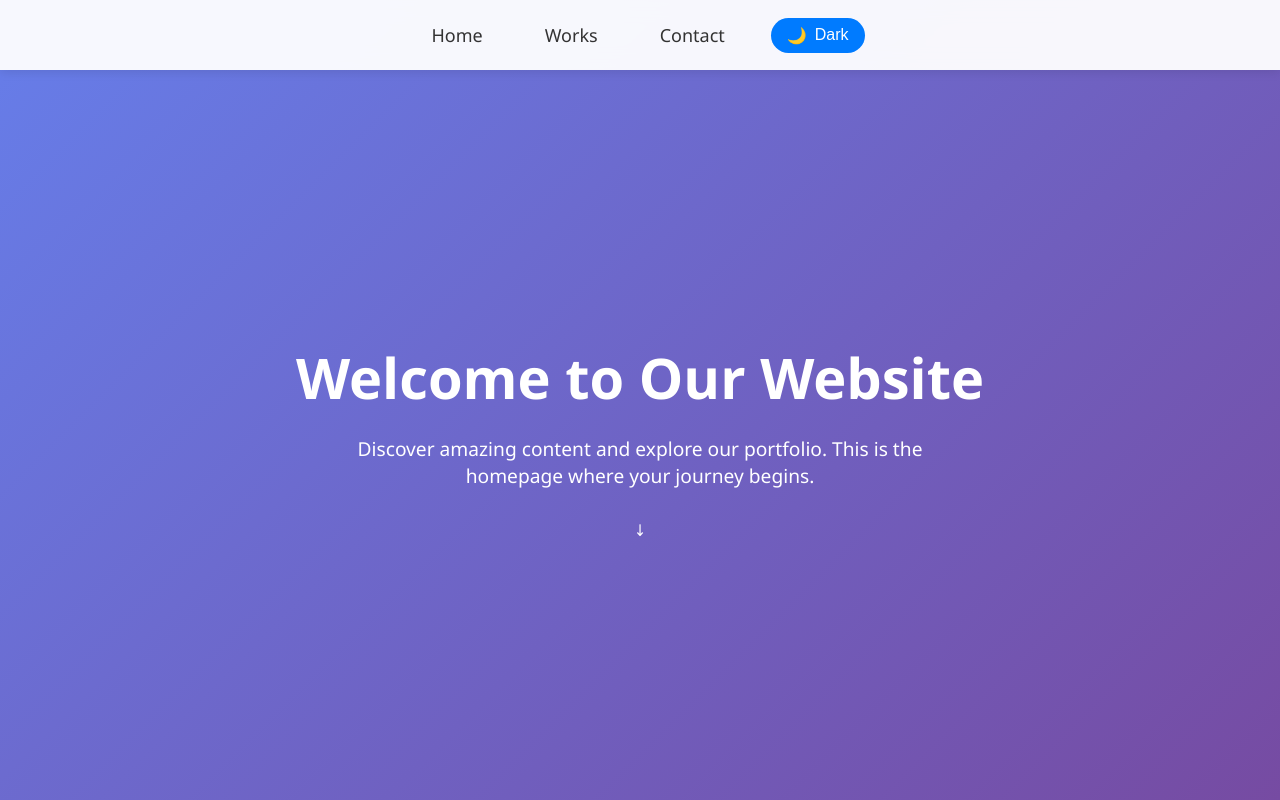
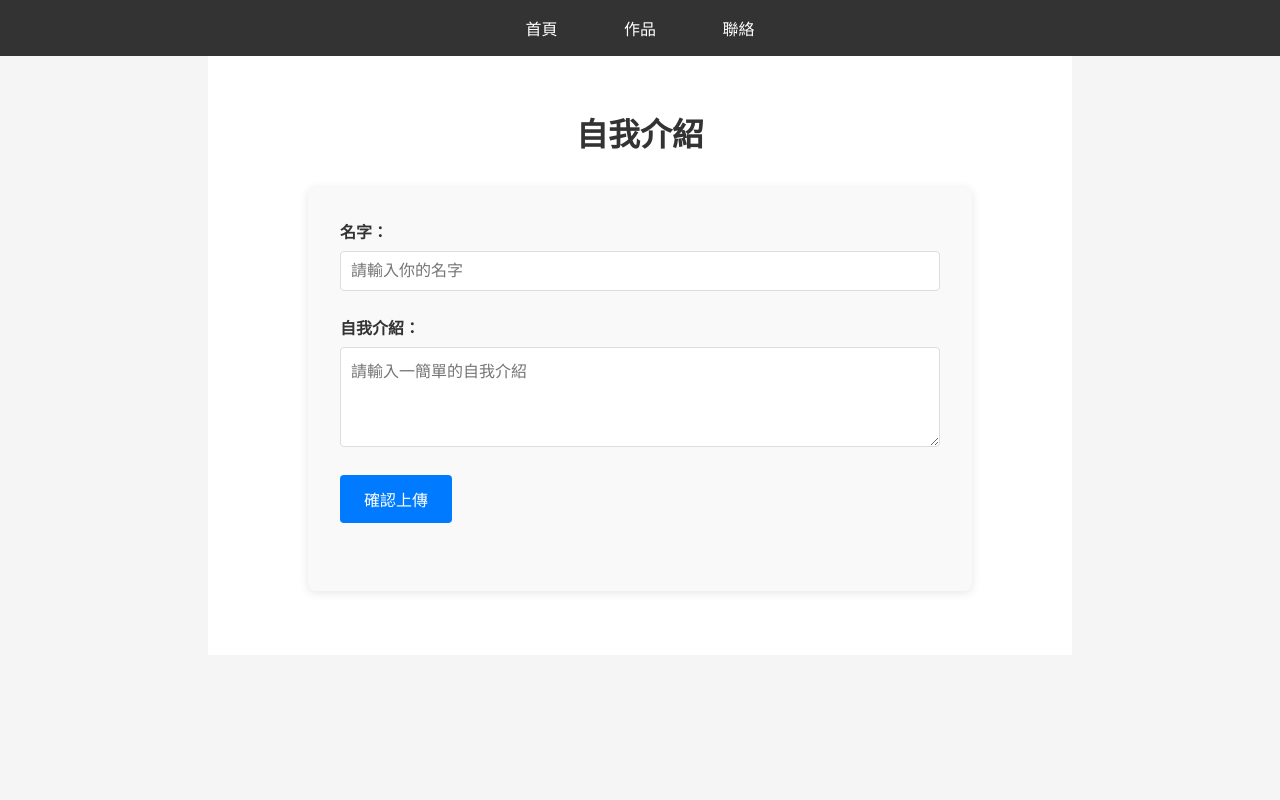
Before and after one commit to akis-not-a-geese/group-project, a plain HTML site: page index.html in a window 1280 px wide. Shown: the top 800 px of the page. Drawn offline with Linux system fonts and the light colour scheme.

Commit message:
Add files via upload

```diff
--- a/index.html
+++ b/index.html
@@ -1,299 +1,177 @@
 <!DOCTYPE html>
-<html lang="en">
+<html lang="zh-TW">
 <head>
     <meta charset="UTF-8">
-    <meta name="viewport" content="width=device-width, initial-scale=1.0">
-    <title>Three-Page Website</title>
+    <title>自我介紹網頁</title>
     <style>
-        :root {
-            /* Light theme colors */
-            --bg-home: linear-gradient(135deg, #667eea 0%, #764ba2 100%);
-            --bg-works: linear-gradient(135deg, #f093fb 0%, #f8e71c 100%);
-            --bg-contact: linear-gradient(135deg, #43e97b 0%, #38f9d7 100%);
-            --nav-bg: rgba(255, 255, 255, 0.95);
-            --nav-shadow: 0 2px 10px rgba(0,0,0,0.1);
-            --text-primary: #333;
-            --text-on-gradient: white;
-            --btn-bg: #007BFF;
-            --btn-hover: #0056b3;
-            --btn-text: white;
-            --backtop-bg: #007BFF;
-            --backtop-hover: #0056b3;
-            --scroll-indicator: white;
-        }
-
-        [data-theme="dark"] {
-            /* Dark theme colors - inverted */
-            --bg-home: linear-gradient(135deg, #1a1a2e 0%, #16213e 100%);
-            --bg-works: linear-gradient(135deg, #2d1b3d 0%, #3d2e00 100%);
-            --bg-contact: linear-gradient(135deg, #0d2b1e 0%, #0a3d35 100%);
-            --nav-bg: rgba(20, 20, 30, 0.95);
-            --nav-shadow: 0 2px 10px rgba(0,0,0,0.3);
-            --text-primary: #e0e0e0;
-            --text-on-gradient: #f0f0f0;
-            --btn-bg: #4da3ff;
-            --btn-hover: #7ab8ff;
-            --btn-text: #1a1a2e;
-            --backtop-bg: #4da3ff;
-            --backtop-hover: #7ab8ff;
-            --scroll-indicator: #e0e0e0;
-        }
-
-        * {
+        body {
+            font-family: Arial, sans-serif;
             margin: 0;
             padding: 0;
+            background-color: #f5f5f5;
+        }
+        nav {
+            background: #333;
+            padding: 1rem;
+            text-align: center;
+        }
+        nav a {
+            color: white;
+            text-decoration: none;
+            margin: 0 15px;
+            padding: 8px 16px;
+            border-radius: 4px;
+            transition: background-color 0.3s;
+        }
+        nav a:hover {
+            background-color: #555;
+        }
+        .page {
+            display: none;
+            padding: 2rem;
+            max-width: 800px;
+            margin: 0 auto;
+            background-color: white;
+            min-height: 400px;
+        }
+        .active {
+            display: block;
+        }
+        .form-container {
+            max-width: 600px;
+            margin: 2rem auto;
+            padding: 2rem;
+            background-color: #f9f9f9;
+            border-radius: 8px;
+            box-shadow: 0 2px 10px rgba(0,0,0,0.1);
+        }
+        .form-group {
+            margin-bottom: 1.5rem;
+        }
+        .form-group label {
+            display: block;
+            margin-bottom: 0.5rem;
+            font-weight: bold;
+            color: #333;
+        }
+        .form-group input, .form-group textarea {
+            width: 100%;
+            padding: 10px;
+            border: 1px solid #ddd;
+            border-radius: 4px;
+            font-size: 16px;
             box-sizing: border-box;
         }
-
-        body {
-            font-family: 'Segoe UI', Tahoma, Geneva, Verdana, sans-serif;
-            scroll-behavior: smooth;
-            transition: background-color 0.3s ease, color 0.3s ease;
+        .form-group textarea {
+            min-height: 100px;
+            resize: vertical;
         }
-
-        nav {
-            position: fixed;
-            top: 0;
-            width: 100%;
-            background: var(--nav-bg);
-            backdrop-filter: blur(10px);
-            padding: 15px 0;
-            box-shadow: var(--nav-shadow);
-            z-index: 1000;
-            display: flex;
-            justify-content: center;
-            align-items: center;
-            gap: 30px;
-            transition: background 0.3s ease, box-shadow 0.3s ease;
+        .submit-btn {
+            background-color: #007bff;
+            color: white;
+            padding: 12px 24px;
+            border: none;
+            border-radius: 4px;
+            font-size: 16px;
+            cursor: pointer;
+            transition: background-color 0.3s;
         }
-
-        nav a {
-            text-decoration: none;
-            color: var(--text-primary);
-            font-weight: 500;
-            font-size: 18px;
-            padding: 8px 16px;
-            border-radius: 20px;
-            transition: all 0.3s ease;
+        .submit-btn:hover {
+            background-color: #0056b3;
         }
-
-        nav a:hover {
-            background: var(--btn-bg);
-            color: var(--btn-text);
+        .message {
+            margin-top: 1rem;
+            padding: 10px;
+            border-radius: 4px;
+            font-weight: bold;
         }
-
-        /* Dark mode toggle button */
-        #themeToggle {
-            background: var(--btn-bg);
-            color: var(--btn-text);
-            border: none;
-            padding: 8px 16px;
-            border-radius: 20px;
-            cursor: pointer;
-            font-size: 16px;
-            font-weight: 500;
-            display: flex;
-            align-items: center;
-            gap: 8px;
-            transition: all 0.3s ease;
+        .success {
+            background-color: #d4edda;
+            color: #155724;
+            border: 1px solid #c3e6cb;
         }
-
-        #themeToggle:hover {
-            background: var(--btn-hover);
-            transform: scale(1.05);
+        .error {
+            background-color: #f8d7da;
+            color: #721c24;
+            border: 1px solid #f5c6cb;
         }
-
-        #themeToggle:focus {
-            outline: 2px solid var(--btn-bg);
-            outline-offset: 2px;
-        }
-
-        .page {
-            height: 100vh;
-            display: flex;
-            flex-direction: column;
-            align-items: center;
-            justify-content: center;
-            padding-top: 80px;
+        h1 {
+            color: #333;
             text-align: center;
-            color: var(--text-on-gradient);
-            transition: background 0.5s ease;
-        }
-
-        #home {
-            background: var(--bg-home);
-        }
-
-        #works {
-            background: var(--bg-works);
-        }
-
-        #contact {
-            background: var(--bg-contact);
-        }
-
-        .page h1 {
-            font-size: 3.5rem;
-            margin-bottom: 20px;
-        }
-
-        .page p {
-            font-size: 1.2rem;
-            max-width: 600px;
-        }
-
-        .scroll-indicator {
-            animation: bounce 2s ease-in-out infinite;
-            margin-top: 30px;
-            color: var(--scroll-indicator);
-        }
-
-        @keyframes bounce {
-            0%, 20%, 50%, 80%, 100% {
-                transform: translateY(0);
-            }
-            40% {
-                transform: translateY(-20px);
-            }
-            60% {
-                transform: translateY(-10px);
-            }
-        }
-
-        .back-top {
-            position: fixed;
-            bottom: 30px;
-            right: 30px;
-            background: var(--backtop-bg);
-            color: var(--btn-text);
-            border: none;
-            width: 50px;
-            height: 50px;
-            border-radius: 50%;
-            cursor: pointer;
-            opacity: 0;
-            visibility: hidden;
-            transition: all 0.3s ease;
-            z-index: 900;
-            font-size: 20px;
-            display: flex;
-            align-items: center;
-            justify-content: center;
-        }
-
-        .back-top.show {
-            opacity: 1;
-            visibility: visible;
-        }
-
-        .back-top:hover {
-            background: var(--backtop-hover);
-            transform: translateY(-3px);
-        }
-
-        /* Fix duplicate contact section issue from original */
-        #contact .back-top {
-            position: fixed;
-            bottom: 30px;
-            right: 30px;
+            margin-bottom: 2rem;
         }
     </style>
 </head>
 <body>
     <nav>
-        <a href="#home">Home</a>
-        <a href="#works">Works</a>
-        <a href="#contact">Contact</a>
-        <button id="themeToggle" aria-label="Toggle dark mode">
-            <span id="themeIcon">🌙</span>
-            <span id="themeText">Dark</span>
-        </button>
+        <a href="#home" onclick="showPage('home')">首頁</a>
+        <a href="#works" onclick="showPage('works')">作品</a>
+        <a href="#contact" onclick="showPage('contact')">聯絡</a>
     </nav>
 
-    <section id="home" class="page">
-        <h1>Welcome to Our Website</h1>
-        <p>Discover amazing content and explore our portfolio. This is the homepage where your journey begins.</p>
-        <div class="scroll-indicator">↓</div>
-    </section>
+    <div id="home" class="page active">
+        <h1>自我介紹</h1>
+        <div class="form-container">
+            <div class="form-group">
+                <label for="name">名字：</label>
+                <input type="text" id="name" placeholder="請輸入你的名字">
+            </div>
+            <div class="form-group">
+                <label for="intro">自我介紹：</label>
+                <textarea id="intro" placeholder="請輸入一簡單的自我介紹"></textarea>
+            </div>
+            <button class="submit-btn" onclick="handleSubmit()">確認上傳</button>
+            <div id="message" class="message"></div>
+        </div>
+    </div>
 
-    <section id="works" class="page">
-        <h1>Our Works & Projects</h1>
-        <p>Explore our creative projects and innovative solutions that showcase our expertise and passion for design.</p>
-        <div class="scroll-indicator">↓</div>
-    </section>
+    <div id="works" class="page">
+        <h1>我的作品</h1>
+        <div>
+            <h2>專案展覽</h2>
+            <ul>
+                <li>Web開發作品集</li>
+                <li>寫業這只是示例</li>
+                <li>數碼藝術專輯</li>
+            </ul>
+        </div>
+    </div>
 
-    <section id="contact" class="page">
-        <h1>Get In Touch</h1>
-        <p>Contact us today for collaborations and inquiries. We'd love to hear from you!</p>
-        <button id="backToHome" class="back-top" aria-label="Back to top">↑</button>
-    </section>
+    <div id="contact" class="page">
+        <h1>聯絡我</h1>
+        <p>希望你有 questions 或合作建議！</p>
+        <ul>
+            <li>Email: your@email.com</li>
+            <li>GitHub: @yourusername</li>
+            <li>WeChat: your-wechat-id</li>
+        </ul>
+    </div>
 
     <script>
-        // Theme management
-        const themeToggle = document.getElementById('themeToggle');
-        const themeIcon = document.getElementById('themeIcon');
-        const themeText = document.getElementById('themeText');
-        const html = document.documentElement;
-
-        // Check for saved theme preference or default to light
-        function getInitialTheme() {
-            const saved = localStorage.getItem('theme');
-            if (saved) return saved;
-            // Check system preference
-            if (window.matchMedia('(prefers-color-scheme: dark)').matches) {
-                return 'dark';
-            }
-            return 'light';
+        function showPage(pageId) {
+            const pages = document.querySelectorAll('.page');
+            pages.forEach(page => page.classList.remove('active'));
+            document.getElementById(pageId).classList.add('active');
         }
 
-        function applyTheme(theme) {
-            html.setAttribute('data-theme', theme);
-            localStorage.setItem('theme', theme);
+        function handleSubmit() {
+            const nameInput = document.getElementById('name');
+            const introInput = document.getElementById('intro');
+            const messageDiv = document.getElementById('message');
 
-            if (theme === 'dark') {
-                themeIcon.textContent = '☀️';
-                themeText.textContent = 'Light';
+            const name = nameInput.value.trim();
+            const intro = introInput.value.trim();
+
+            if (name && intro) {
+                messageDiv.className = 'message success';
+                messageDiv.textContent = '上傳成功！';
+                messageDiv.style.display = 'block';
             } else {
-                themeIcon.textContent = '🌙';
-                themeText.textContent = 'Dark';
+                messageDiv.className = 'message error';
+                messageDiv.textContent = '請填寫完所有欄位';
+                messageDiv.style.display = 'block';
             }
         }
-
-        // Initialize theme
-        applyTheme(getInitialTheme());
-
-        // Toggle theme on button click
-        themeToggle.addEventListener('click', () => {
-            const currentTheme = html.getAttribute('data-theme');
-            const newTheme = currentTheme === 'dark' ? 'light' : 'dark';
-            applyTheme(newTheme);
-        });
-
-        // Back to top button
-        const backToTop = document.getElementById('backToHome');
-
-        // Scroll event to toggle button
-        window.addEventListener('scroll', () => {
-            if (window.scrollY > 300) {
-                backToTop.classList.add('show');
-            } else {
-                backToTop.classList.remove('show');
-            }
-        });
-
-        // Click event for back to top
-        backToTop.addEventListener('click', () => {
-            document.getElementById('home').scrollIntoView({
-                behavior: 'smooth'
-            });
-        });
-
-        // Listen for system theme changes
-        window.matchMedia('(prefers-color-scheme: dark)').addEventListener('change', (e) => {
-            if (!localStorage.getItem('theme')) {
-                applyTheme(e.matches ? 'dark' : 'light');
-            }
-        });
     </script>
 </body>
 </html>
```
